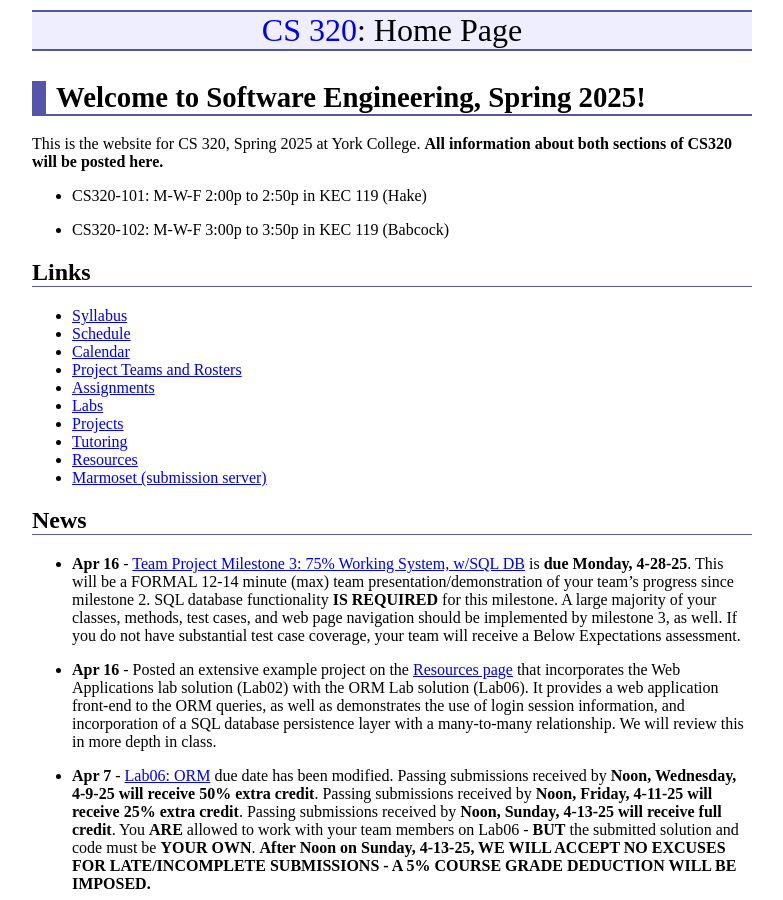
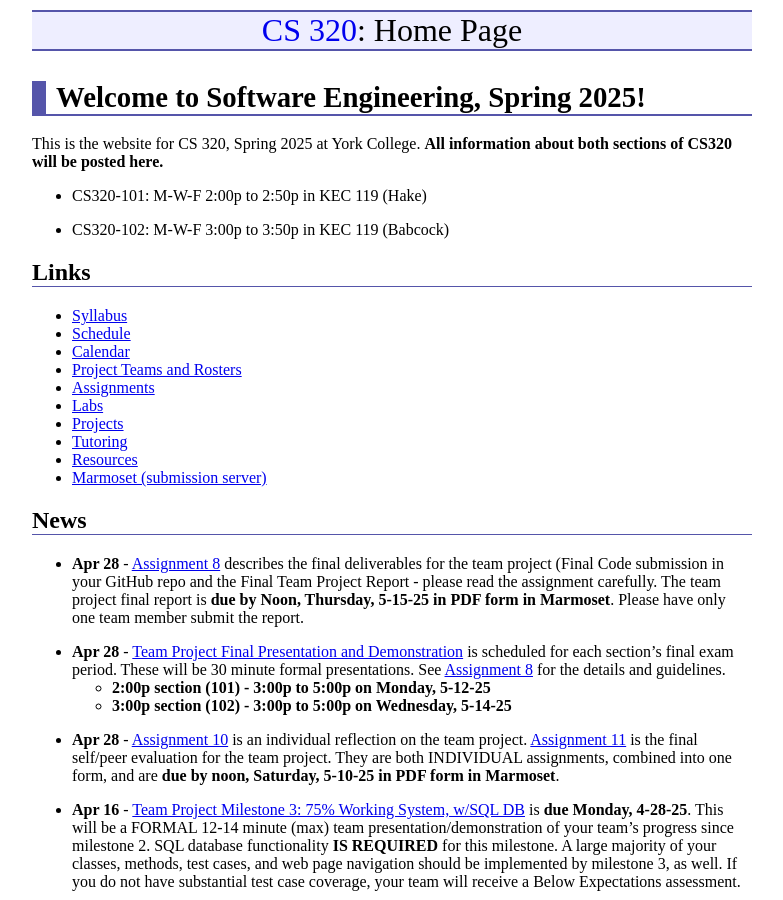
Before and after one commit to ycpcs/cs320-spring2025, a Jekyll site: the page built from index.md, in a window 1280 px wide and 900 px high. Shown: the whole window, without its empty margins (248-1031 px from the left). Built offline with Jekyll 4.4.1, drawn with Linux system fonts in a browser that asks for light colours; part of the change alters nothing that is shown.

Commit message:
updated news

```diff
--- a/index.md
+++ b/index.md
@@ -35,17 +35,15 @@ As such, some of the links below could return 404 Page Not Found Errors.  We wil
 
 ## News
 
-<!-- Commenting out News until it's needed - and the dates will change, anyway
+<!-- Commenting out News until it's needed - and the dates will change, anyway -->
 
-* **Apr 28** - [Assignment 8](assign/assign08.html) describes the final deliverables for the team project (Final Code submission in your GitHub repo and the FInal Team Project Report - please read the assignment carefully.  The team project final report is **due by Noon, Thursday, 5-15-25 in PDF form in Marmoset**.  Please have only one team member submit the report.
+* **Apr 28** - [Assignment 8](assign/assign08.html) describes the final deliverables for the team project (Final Code submission in your GitHub repo and the Final Team Project Report - please read the assignment carefully.  The team project final report is **due by Noon, Thursday, 5-15-25 in PDF form in Marmoset**.  Please have only one team member submit the report.
 
 * **Apr 28** - [Team Project Final Presentation and Demonstration](assign/assign08.html) is scheduled for each section's final exam period.  These will be 30 minute formal presentations.  See [Assignment 8](assign/assign08.html) for the details and guidelines.
 	- **2:00p section (101) - 3:00p to 5:00p on Monday, 5-12-25**
 	- **3:00p section (102) - 3:00p to 5:00p on Wednesday, 5-14-25**
 
-* **Apr 28** - [Assignment 10](assign/assign10.html) is an individual reflection on the team project.  [Assignment 11](assign/assign11.html) is the final self/peer evaluation for the team project.  They are both INDIVIDUAL assignments, combined into one form, and are **due by noon, Sunday, 5-10-25 in PDF form in Marmoset**.
-
--->
+* **Apr 28** - [Assignment 10](assign/assign10.html) is an individual reflection on the team project.  [Assignment 11](assign/assign11.html) is the final self/peer evaluation for the team project.  They are both INDIVIDUAL assignments, combined into one form, and are **due by noon, Saturday, 5-10-25 in PDF form in Marmoset**.
 
 * **Apr 16** - [Team Project Milestone 3: 75% Working System, w/SQL DB](assign/assign03.html) is **due Monday, 4-28-25**.  This will be a FORMAL 12-14 minute (max) team presentation/demonstration of your team's progress since milestone 2.  SQL database functionality **IS REQUIRED** for this milestone.  A large majority of your classes, methods, test cases, and web page navigation should be implemented by milestone 3, as well.  If you do not have substantial test case coverage, your team will receive a Below Expectations assessment.
 
```
